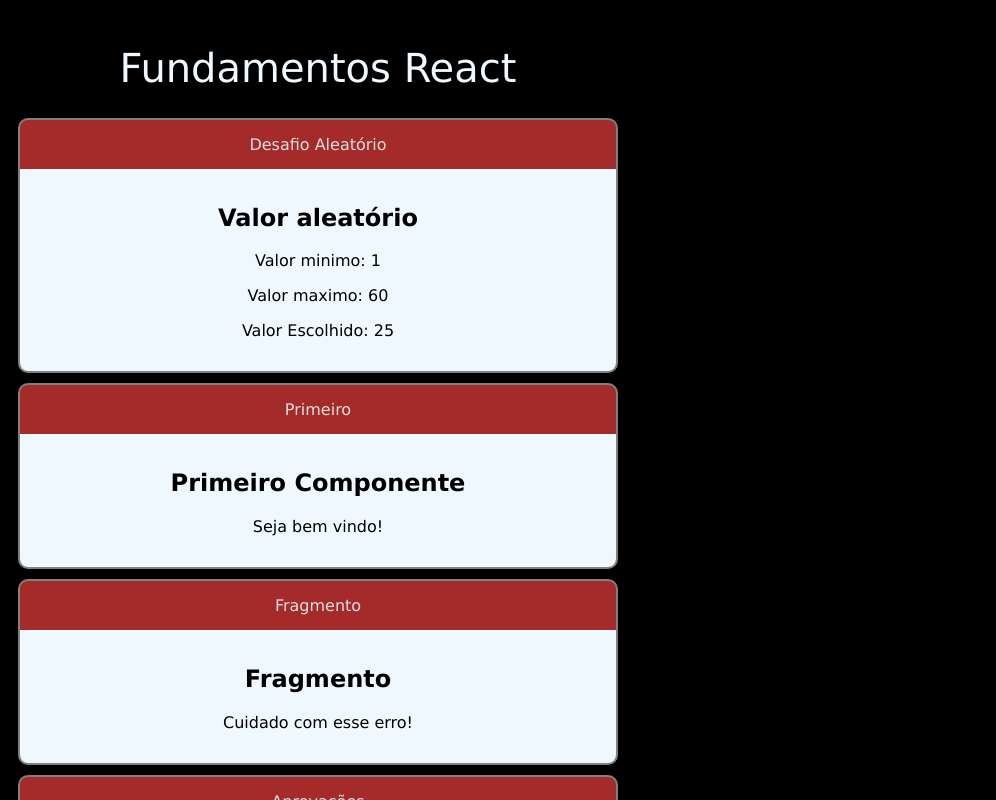
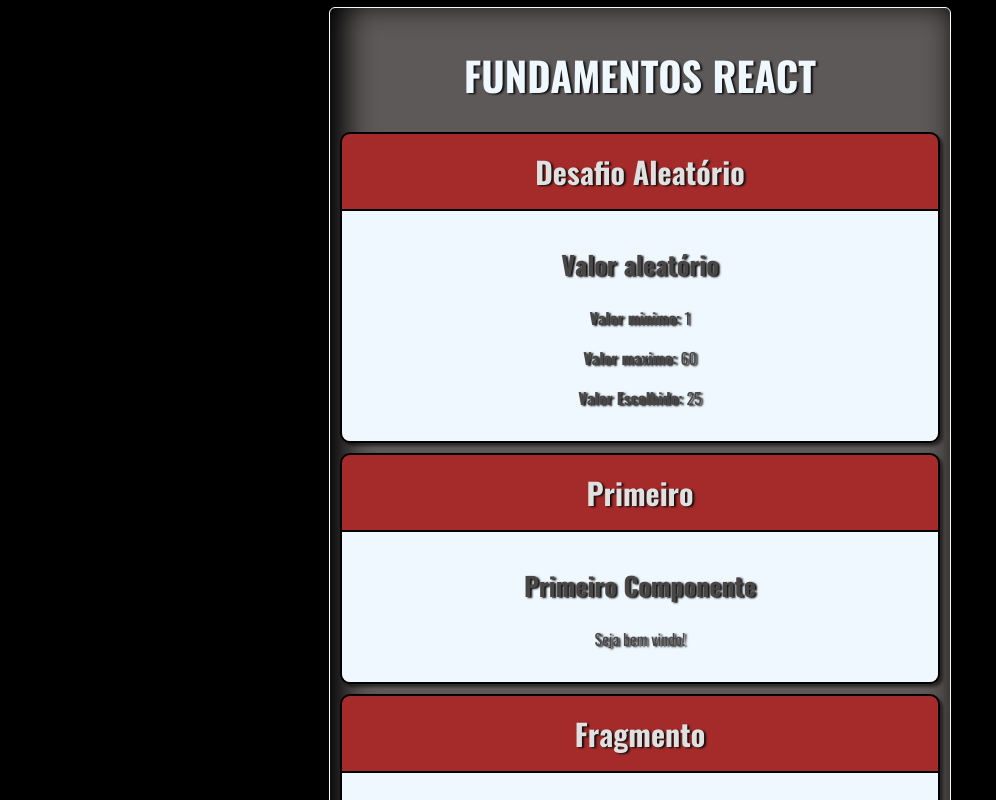
Before and after one commit to dfernan6/Curso-e-codigos-em-praticas, a React (Create React App) app in the folder react-redux/fundamentos-react/: page / in a window 1280 px wide. Shown: the top 800 px of the page, without its empty margins (0-996 px from the left). Built offline with nearby package versions, Linux system fonts and the light colour scheme.

Commit message:
Finalizando estilo CSS no exercicio

```diff
--- a/react-redux/fundamentos-react/src/App.jsx
+++ b/react-redux/fundamentos-react/src/App.jsx
@@ -9,7 +9,7 @@ import Card from "./components/layout/Card";
 export default function App(){
   return (
 <div id="app">
- <h1>Fundamentos React</h1>
+ <h1>FUNDAMENTOS REACT</h1>
  <Card
  titulo="Desafio Aleatório"
  >
--- a/react-redux/fundamentos-react/src/components/basicos/Aleatorio.jsx
+++ b/react-redux/fundamentos-react/src/components/basicos/Aleatorio.jsx
@@ -7,13 +7,13 @@ export default (props) => {
     <div>
         <h2>Valor aleatório</h2>
         <p>
-            Valor minimo: {min}
+            <strong>Valor minimo:</strong> {min}
         </p>
         <p>
-            Valor maximo: {max}
+        <strong>Valor maximo:</strong> {max}
         </p>
         <p>
-            Valor Escolhido: {aleatorio}
+            <strong>Valor Escolhido:</strong> {aleatorio}
         </p>
     </div>
   );
--- a/react-redux/fundamentos-react/src/components/layout/Card.css
+++ b/react-redux/fundamentos-react/src/components/layout/Card.css
@@ -1,11 +1,12 @@
+@charset "UTF-8";
 
 .Card {
     background-color: brown;
     border-radius: 10px;
     overflow: hidden;
-    border: 2px solid grey;
+    border: 2px solid rgb(0, 0, 0);
     margin-bottom: 10px;
-    display: flexbox;
+    box-shadow: 3px 3px 3px rgba(0, 0, 0, 0.541);
 }
 
 .Card .title{
@@ -13,14 +14,25 @@
     padding: 15px 15px 15px;
     justify-content: center;
     display: flex;
+    outline: #000000 2px solid;
 }
 
 .Card .content {
-    color: black;
+    color: rgb(73, 70, 70);
     background-color: aliceblue;
     padding: 15px 20px 15px;
 }
 
 h1 {
     text-align: center;
+    font-weight: bold;
 }
+
+h2 {
+    font-size: 26px;
+}
+
+.title {
+    font-size: 30px;
+    font-weight: bold;
+}
--- a/react-redux/fundamentos-react/src/components/layout/Card.jsx
+++ b/react-redux/fundamentos-react/src/components/layout/Card.jsx
@@ -6,7 +6,7 @@ export default props => {
     return (
         <div className="Card">
             <div className="title">
-            {props.titulo}</div>
+             {props.titulo}</div>
             <div className="content">
             {props.children}</div>
         </div>
--- a/react-redux/fundamentos-react/src/index.css
+++ b/react-redux/fundamentos-react/src/index.css
@@ -1,15 +1,31 @@
+@charset "UTF-8";
+
+@font-face {
+    font-family: 'Oswald';
+    src: url('Oswald-VariableFont_wght.ttf') format('truetype');
+}
+
 body {
-    font-family: Verdana, Geneva, Tahoma, sans-serif;
+    font-family: 'Oswald';
     background-color: rgb(0, 0, 0);
     color: aliceblue;
-    padding: 10px;
-    display:inline-flexbox;
-    text-align: center;
-    max-width: 600px;
-    min-width: 300px;
 }
 
 h1 {
     font-size: 40px;
     font-weight: 100;
 }
+
+#app {
+    padding: 10px;
+    display: flexbox;
+    text-align: center;
+    max-width: 600px;
+    min-width: 300px;
+    margin: auto;
+    background-color: rgb(94, 89, 89);
+    border-radius: 5px;
+    outline: 1px solid rgb(250, 250, 250);
+    text-shadow: 2px 1px 2px rgb(14, 14, 14);
+    box-shadow: inset 10px -10px 30px 5px #000
+}
```
Also changed, not shown: react-redux/fundamentos-react/src/Oswald-VariableFont_wght.ttf (renamed from react-redux/fundamentos-react/public/Oswald-VariableFont_wght.ttf), react-redux/fundamentos-react/src/index.js (line endings or trailing spaces).
